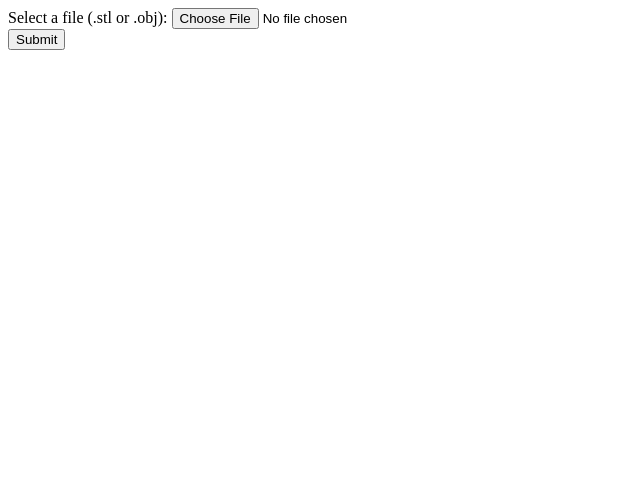
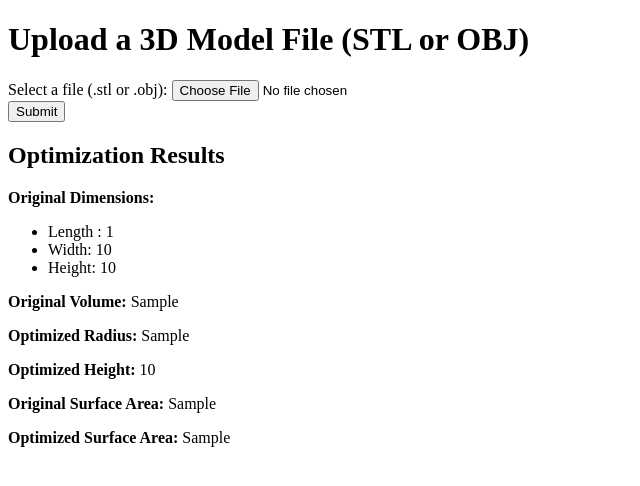
Before and after one commit to theadityaraman/pickpackit, a Django app: template pickpacket/templates/upload.html in a window 1280 px wide. Shown: the top 486 px of the page, without its empty margins (0-640 px from the left). Run offline with Django 4.2, Linux system fonts and the light colour scheme; the template is opened without the code that fills it: most values are stand-ins (such as "Sample title", 1, 10 or a date in 2020).

Commit message:
renders optimized dimensions

```diff
--- a/pickpacket/core/views.py
+++ b/pickpacket/core/views.py
@@ -89,7 +89,7 @@ def file_upload(request):
 
         os.remove(file_path)  # Clean up the temporary file
 
-        return HttpResponse(f"Optimization Results: {optimization_results}")
+        return render(request, "upload.html", {"optimized_results": optimization_results})
 
     # Render the file upload form
     return render(request, "upload.html")
--- a/pickpacket/templates/upload.html
+++ b/pickpacket/templates/upload.html
@@ -2,18 +2,33 @@
 <html lang="en">
 <head>
     <meta charset="UTF-8">
-    <title>Title</title>
+    <title>File Upload and Optimization Results</title>
 </head>
 <body>
+<h1>Upload a 3D Model File (STL or OBJ)</h1>
 <form action="/upload" method="POST" enctype="multipart/form-data">
     {% csrf_token %}
-    <label for="file">
-        Select a file (.stl or .obj):
-    </label>
-    <input type="file" id="file" name="myfile" accept=".obj,.stl">
+    <label for="file">Select a file (.stl or .obj):</label>
+    <input type="file" id="file" name="myfile" accept=".obj,.stl" required>
     <br>
     <input type="submit" value="Submit">
 </form>
 
+{% if optimized_results %}
+    <h2>Optimization Results</h2>
+    <p><strong>Original Dimensions:</strong>
+        <ul>
+            <li>Length : {{ optimized_results.original_dimensions.length }}</li>
+            <li>Width: {{ optimized_results.original_dimensions.width }}</li>
+            <li>Height: {{ optimized_results.original_dimensions.height }}</li>
+        </ul>
+    </p>
+    <p><strong>Original Volume:</strong> {{ optimized_results.original_volume }}</p>
+    <p><strong>Optimized Radius:</strong> {{ optimized_results.optimized_radius }}</p>
+    <p><strong>Optimized Height:</strong> {{ optimized_results.optimized_height }}</p>
+    <p><strong>Original Surface Area:</strong> {{ optimized_results.original_surface_area }}</p>
+    <p><strong>Optimized Surface Area:</strong> {{ optimized_results.optimized_surface_area }}</p>
+{% endif %}
+
 </body>
 </html>
```
